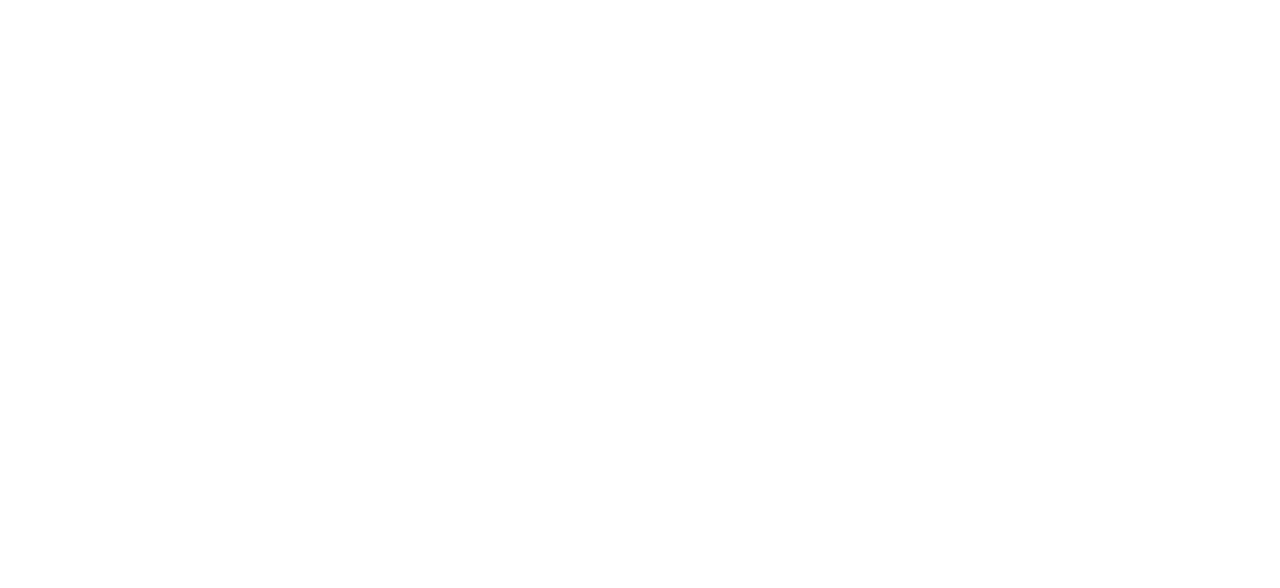
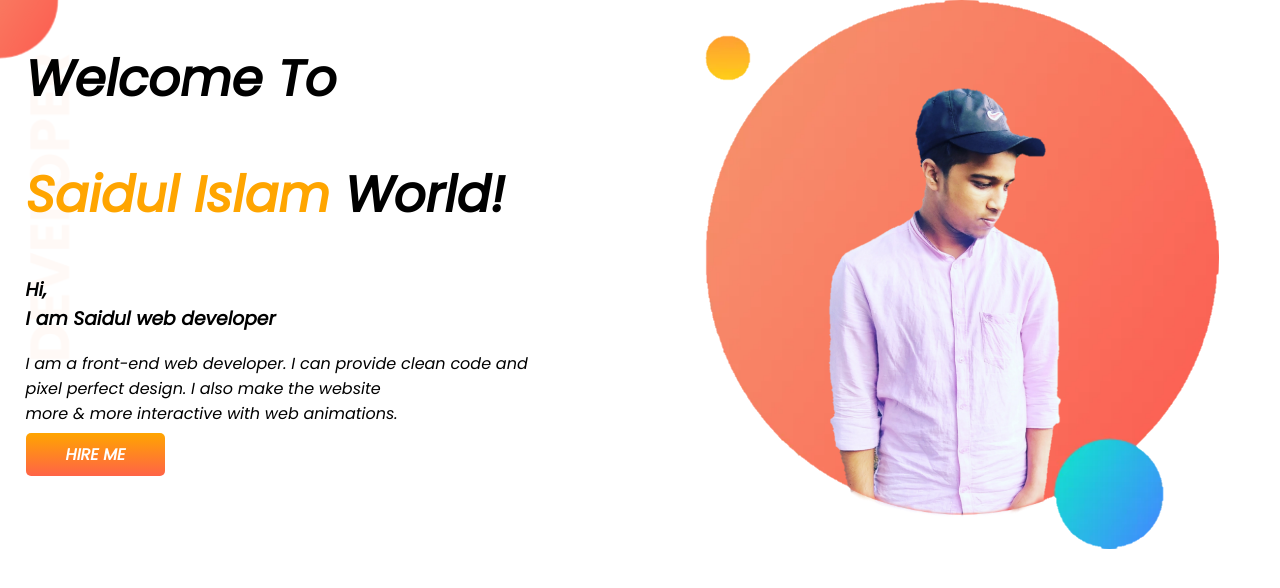
Before and after one commit to SaidulC/developer--portfolio, a plain HTML site: page index.html in a window 1280 px wide. Drawn offline with Linux system fonts and the light colour scheme.

Commit message:
top-banner added

```diff
--- a/index.html
+++ b/index.html
@@ -1,13 +1,34 @@
 <!DOCTYPE html>
 <html lang="en">
+
 <head>
     <meta charset="UTF-8">
     <meta http-equiv="X-UA-Compatible" content="IE=edge">
     <meta name="viewport" content="width=device-width, initial-scale=1.0">
     <title>portfolio</title>
+    <link rel="preconnect" href="https://fonts.googleapis.com">
+    <link rel="preconnect" href="https://fonts.gstatic.com" crossorigin>
+    <link href="https://fonts.googleapis.com/css2?family=Poppins:ital@1&display=swap" rel="stylesheet">
+
     <link rel="stylesheet" href="style.css">
 </head>
+
 <body>
+    <section class="top-banner">
+        <div class="half">
+            <h1>Welcome To</h1>
+            <h1><span class="yellow">Saidul Islam</span> World!</h1>
+            <h3>Hi,</br>I am Saidul web developer</h3>
+            <p>I am a front-end web developer. I can provide clean code and</br> pixel perfect design. I also make the
+                website</br> more & more interactive with web animations.</p>
+            <a class="link-button" href="https://www.instagram.com/saidul_islam_05/">HIRE ME</a>
+        </div>
+        <div class="half">
+            <img src="images/wrath.png" alt="">
+        </div>
+    </section>
+
 
 </body>
+
 </html>
--- a/style.css
+++ b/style.css
@@ -0,0 +1,39 @@
+body{
+font-family: 'Poppins', sans-serif;
+margin: 0;
+}
+
+h1{
+    font-size: 50px;
+}
+
+.yellow{
+    color: orange;
+}
+
+section{
+    display: flex;
+}
+
+.half{
+    width: 50%;
+    padding-left: 2%;
+}
+
+.half img{
+    width: 90%;
+}
+
+.link-button{
+    text-decoration: none;
+    background-image: linear-gradient(orange, tomato);
+    padding: 10px 40px;
+    color: white;
+    font-weight: 700;
+    border-radius: 5px;
+}
+
+.top-banner{
+    background-image: url(images/top-banner.png);
+    background-repeat: no-repeat;
+}
```
Also changed, not shown: images/dream-bg.png (added), images/exp-bg.png (added), images/jhankar.png (added), images/jhankar2.png (added), images/my-bg.png (added), images/my-bg2.png (added), images/top-banner.png (added), images/wrath.png (added).
